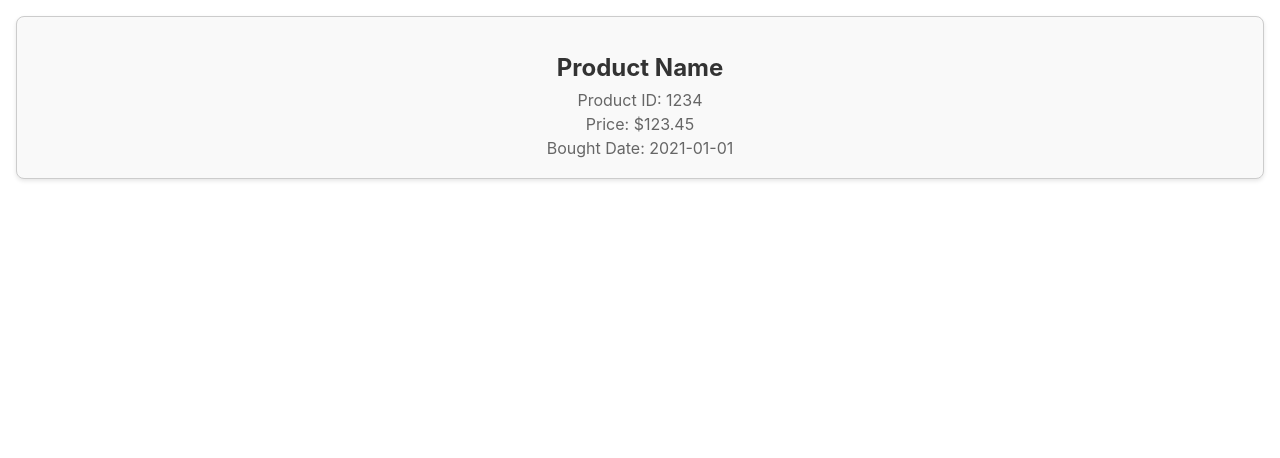
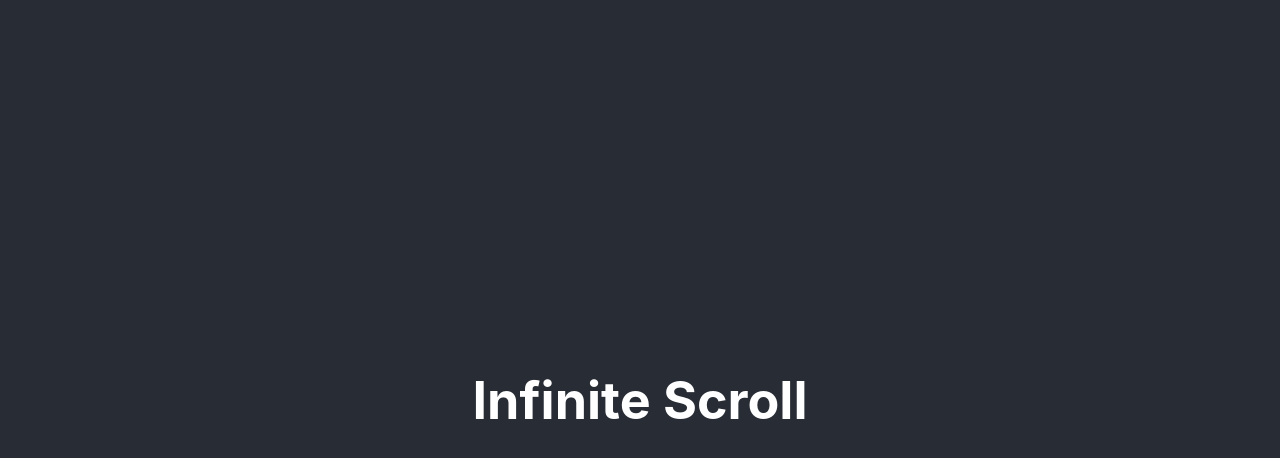
Before and after one commit to YeonSeong-Lee/wanted-pre-onboarding-fe-26, a React (Create React App) app in the folder infinite-scroll/: page / in a window 1280 px wide. Shown: the top 458 px of the page. Built offline with nearby package versions, Linux system fonts and the light colour scheme.

Commit message:
chore: Refactor App component to use TypeScript

```diff
--- a/infinite-scroll/src/App.js
+++ /dev/null
@@ -1,18 +0,0 @@
-import './App.css';
-import MockComponent from './MockComponent.tsx';
-
-
-const App= () => {
-  return (
-    <div className="App">
-      <MockComponent data={{
-        productId: '1234',
-        productName: 'Product Name',
-        price: 123.45,
-        boughtDate: '2021-01-01'
-      }} />
-    </div>
-  );
-}
-
-export default App;
--- /dev/null
+++ b/infinite-scroll/src/App.tsx
@@ -0,0 +1,18 @@
+import React from 'react';
+import './App.css';
+import MockComponent from './MockComponent.tsx';
+import { MockDataInterface, getMockData } from './getMockData.ts';
+
+
+const App= () => {
+
+  return (
+    <div className="App">
+      <header className="App-header">
+        <h1>Infinite Scroll</h1>
+      </header>
+    </div>
+  );
+}
+
+export default App;
--- a/infinite-scroll/src/index.js
+++ b/infinite-scroll/src/index.js
@@ -1,7 +1,7 @@
 import React from 'react';
 import ReactDOM from 'react-dom/client';
 import './index.css';
-import App from './App';
+import App from './App.tsx';
 import reportWebVitals from './reportWebVitals';
 
 const root = ReactDOM.createRoot(document.getElementById('root'));
```
